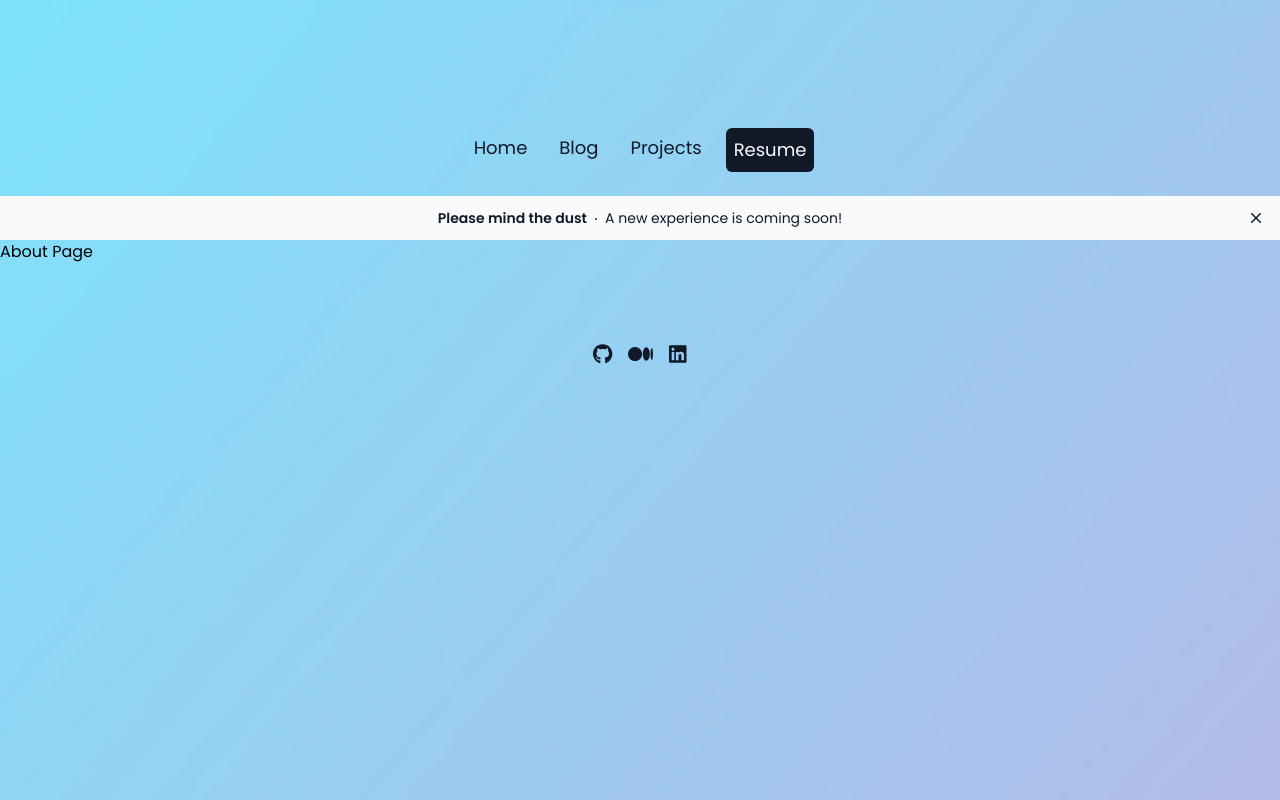
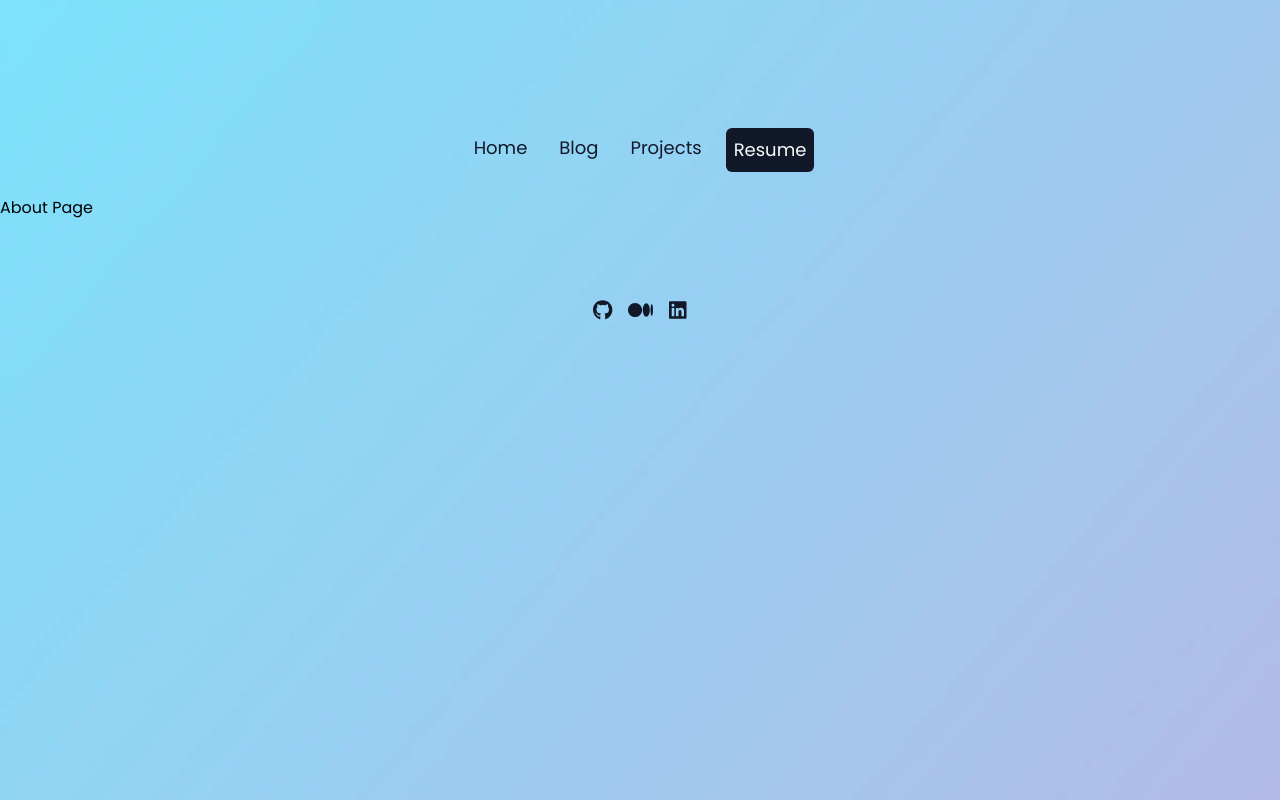
Before and after one commit to ABStein/official-blog, a Next.js app: page /about in a window 1280 px wide. Built offline with nearby package versions, Linux system fonts and the light colour scheme.

Commit message:
fix: slow loading

```diff
--- a/app/(pages)/blog/[...slug]/page.js
+++ b/app/(pages)/blog/[...slug]/page.js
@@ -1,12 +1,6 @@
 import { getPostBySlug } from '../../../lib/initSupabase';
 import { MDXRemote } from 'next-mdx-remote/rsc';
 import CodeSnippet from '@/app/components/CodeSnippet';
-import { Suspense } from 'react'
-
-export const preload = async ({ params: { slug } }) => {
-    const post = await getPostBySlug(slug);
-    return { post };
-}
 
 export default async function Post({ params: { slug }}) {
     const post = await getPostBySlug(slug);
@@ -22,7 +16,6 @@ export default async function Post({ params: { slug }}) {
                         <h1 className='md:text-center lg:text-6xl text-3xl text-gray-900'>{post.title}</h1>
                         <div className='lg:my-12 my-6'>
                             <span className='text-xl text-gray-900'>
-                                <Suspense fallback={<p>Loading content...🚀</p>}>
                                 <MDXRemote
                                     source={post.content}
                                     components={{
@@ -30,10 +23,8 @@ export default async function Post({ params: { slug }}) {
                                         p: (props) => <p {...props} className='pb-4' />,
                                     }}
                                 />
-                                </Suspense>
                             </span>
                             <p className='text-gray-900 text-base py-8'>Posted: {formattedDate}</p>
-
                         </div>
                     </div>
                 </div>
--- a/app/layout.js
+++ b/app/layout.js
@@ -1,11 +1,11 @@
 import { Poppins } from 'next/font/google';
 import Navbar from './components/Navbar';
-import Banner from './components/Banner';
 import Footer from './components/Footer';
 //https://fontawesome.com/docs/web/use-with/react/use-with
 import '@fortawesome/fontawesome-svg-core/styles.css'; // import Font Awesome CSS
 import { config } from '@fortawesome/fontawesome-svg-core';
 config.autoAddCss = false; // Tell Font Awesome to skip adding the CSS
+import { Suspense } from 'react';
 import './globals.css';
 
 const poppins = Poppins({weight: ['100', '200', '300', '400','500', '600', '700', '800', '900',], subsets: ['latin'], display: 'swap'});
@@ -20,8 +20,9 @@ export default function RootLayout({ children }) {
         <html lang='en'>
             <body className={`background-gradient ${poppins.className}`}>
                 <Navbar />
-                <Banner />
-                {children}
+                <Suspense fallback={<p>Loading content...🚀</p>}>
+                    {children}
+                </Suspense>
                 <Footer />
             </body>
         </html>
--- a/app/page.js
+++ b/app/page.js
@@ -1,6 +1,12 @@
 import Link from 'next/link';
-import { getPosts } from './lib/initSupabase';
+import { getPosts, getPostBySlug } from './lib/initSupabase';
 import styles from './Homepage.module.css';
+
+export const preload = async ({ params: { slug } }) => {
+    const post = await getPostBySlug(slug);
+    const postsData = await getPosts();
+    return { post, postsData };
+}
 
 export default async function HomePage() {
     const postsData = await getPosts();
```
Lines whose indentation alone changed are shown as unchanged.
